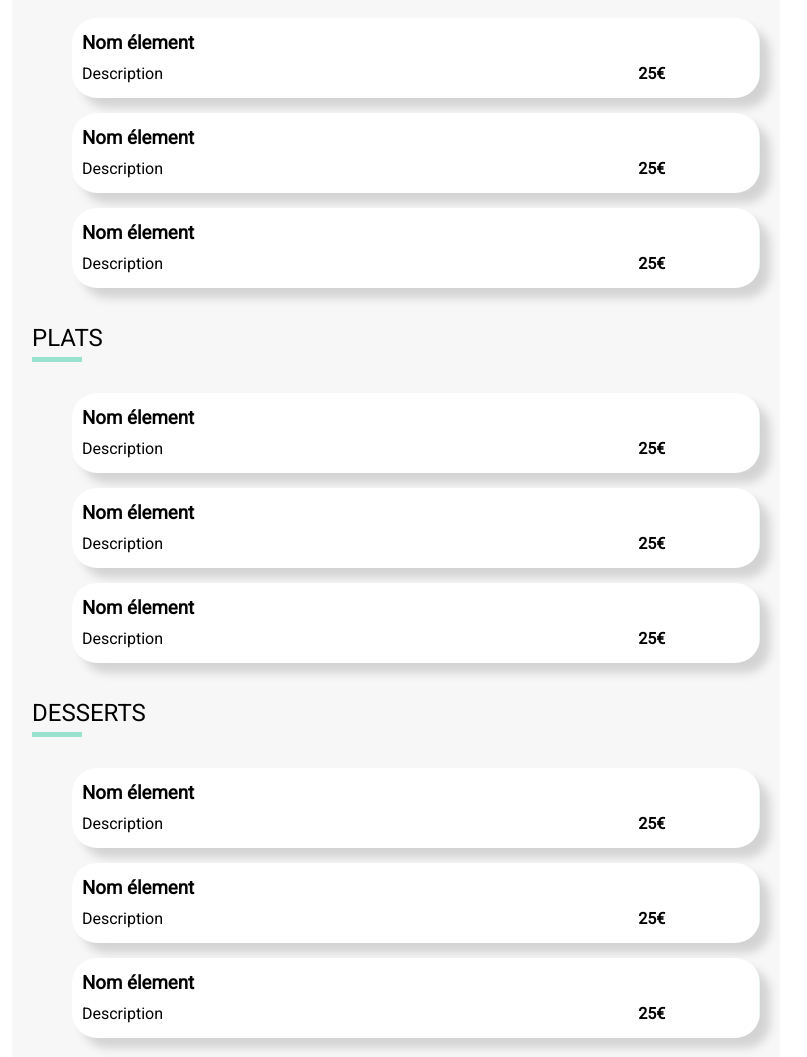
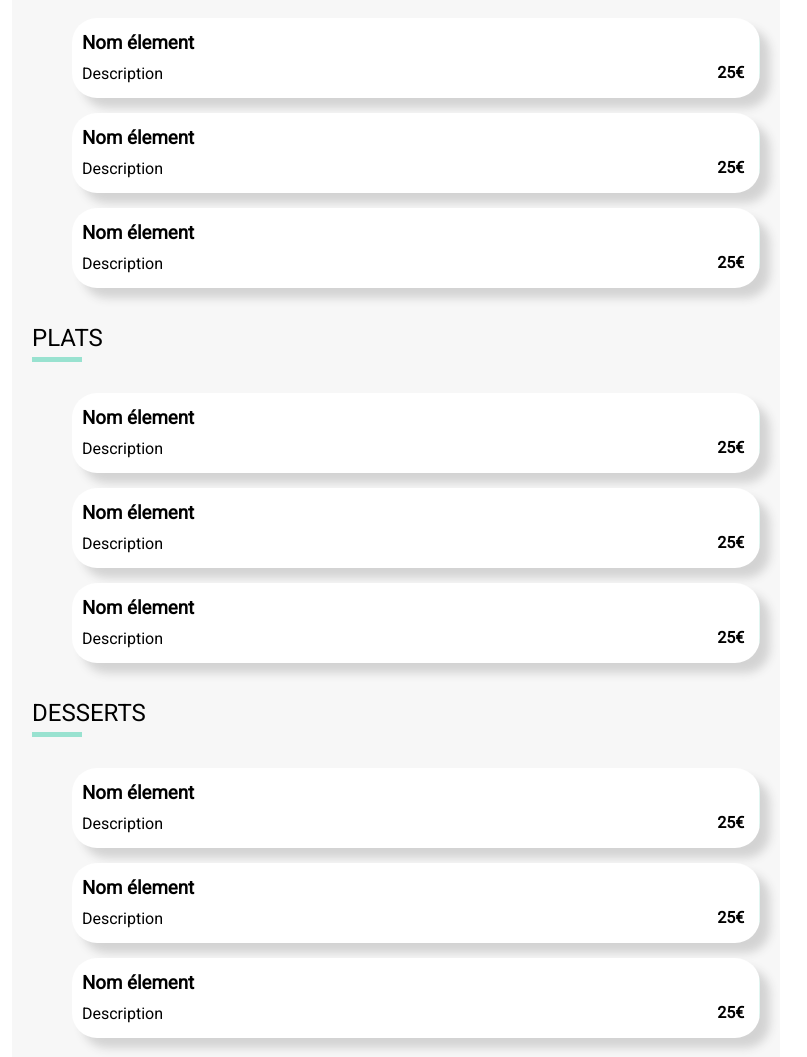
Before and after one commit to Barberousse93/OC-P3-OhMyFood, a website: page pages/restau_1.html in a window 1280 px wide. Shown: the part 349-1406 px from the top of the page, without its empty margins (244-1051 px from the left). Drawn offline with Linux system fonts and the light colour scheme; a web font is replaced by a local one.

Commit message:
mise en place animation check élément

```diff
--- a/pages/restau_1.html
+++ b/pages/restau_1.html
@@ -5,7 +5,8 @@
     <meta charset="UTF-8">
     <meta http-equiv="X-UA-Compatible" content="IE=edge">
     <meta name="viewport" content="width=device-width, initial-scale=1.0">
-    <title>Restaurant 1</title>
+    <!--<link rel="shortcut icon" href="favicon.ico" type="image/ico">-->
+    <title>La Palette de Goût</title>
     <link rel="stylesheet" href="../css/style.css" type="text/css">
     <link rel="preconnect" href="https://fonts.googleapis.com">
     <link rel="preconnect" href="https://fonts.gstatic.com" crossorigin>
@@ -14,11 +15,9 @@
     <link rel="preconnect" href="https://fonts.gstatic.com" crossorigin>
     <link href="https://fonts.googleapis.com/css2?family=Roboto&family=Shrikhand&display=swap" rel="stylesheet">
     <script src="https://kit.fontawesome.com/e02755ea4c.js" crossorigin="anonymous"></script>
-
 </head>
 
 <body>
-
     <header class="entete">
         <div class="entete__retour">
             <!-- fleche retour -->
@@ -58,11 +57,12 @@
                             <p class="carte__menu__liste__element__description__bloc__texte">
                                 Description
                             </p>
-                            <p class="carte__menu__liste__element__description__bloc__prix">
-                                25€
-                            </p>
+
                         </div>
                     </div>
+                    <p class="carte__menu__liste__element__prix">
+                        25€
+                    </p>
                     <div class="carte__menu__liste__element__check">
                         <i class="fa-solid fa-check"></i>
                     </div>
@@ -76,11 +76,12 @@
                             <p class="carte__menu__liste__element__description__bloc__texte">
                                 Description
                             </p>
-                            <p class="carte__menu__liste__element__description__bloc__prix">
-                                25€
-                            </p>
+
                         </div>
                     </div>
+                    <p class="carte__menu__liste__element__prix">
+                        25€
+                    </p>
                     <div class="carte__menu__liste__element__check">
                         <i class="fa-solid fa-check"></i>
                     </div>
@@ -94,11 +95,12 @@
                             <p class="carte__menu__liste__element__description__bloc__texte">
                                 Description
                             </p>
-                            <p class="carte__menu__liste__element__description__bloc__prix">
-                                25€
-                            </p>
+
                         </div>
                     </div>
+                    <p class="carte__menu__liste__element__prix">
+                        25€
+                    </p>
                     <div class="carte__menu__liste__element__check">
                         <i class="fa-solid fa-check"></i>
                     </div>
@@ -118,11 +120,12 @@
                             <p class="carte__menu__liste__element__description__bloc__texte">
                                 Description
                             </p>
-                            <p class="carte__menu__liste__element__description__bloc__prix">
-                                25€
-                            </p>
+
                         </div>
                     </div>
+                    <p class="carte__menu__liste__element__prix">
+                        25€
+                    </p>
                     <div class="carte__menu__liste__element__check">
                         <i class="fa-solid fa-check"></i>
                     </div>
@@ -136,11 +139,12 @@
                             <p class="carte__menu__liste__element__description__bloc__texte">
                                 Description
                             </p>
-                            <p class="carte__menu__liste__element__description__bloc__prix">
-                                25€
-                            </p>
+
                         </div>
                     </div>
+                    <p class="carte__menu__liste__element__prix">
+                        25€
+                    </p>
                     <div class="carte__menu__liste__element__check">
                         <i class="fa-solid fa-check"></i>
                     </div>
@@ -154,11 +158,12 @@
                             <p class="carte__menu__liste__element__description__bloc__texte">
                                 Description
                             </p>
-                            <p class="carte__menu__liste__element__description__bloc__prix">
-                                25€
-                            </p>
+
                         </div>
                     </div>
+                    <p class="carte__menu__liste__element__prix">
+                        25€
+                    </p>
                     <div class="carte__menu__liste__element__check">
                         <i class="fa-solid fa-check"></i>
                     </div>
@@ -179,11 +184,12 @@
                             <p class="carte__menu__liste__element__description__bloc__texte">
                                 Description
                             </p>
-                            <p class="carte__menu__liste__element__description__bloc__prix">
-                                25€
-                            </p>
+
                         </div>
                     </div>
+                    <p class="carte__menu__liste__element__prix">
+                        25€
+                    </p>
                     <div class="carte__menu__liste__element__check">
                         <i class="fa-solid fa-check"></i>
                     </div>
@@ -197,11 +203,12 @@
                             <p class="carte__menu__liste__element__description__bloc__texte">
                                 Description
                             </p>
-                            <p class="carte__menu__liste__element__description__bloc__prix">
-                                25€
-                            </p>
+
                         </div>
                     </div>
+                    <p class="carte__menu__liste__element__prix">
+                        25€
+                    </p>
                     <div class="carte__menu__liste__element__check">
                         <i class="fa-solid fa-check"></i>
                     </div>
@@ -215,11 +222,12 @@
                             <p class="carte__menu__liste__element__description__bloc__texte">
                                 Description
                             </p>
-                            <p class="carte__menu__liste__element__description__bloc__prix">
-                                25€
-                            </p>
+
                         </div>
                     </div>
+                    <p class="carte__menu__liste__element__prix">
+                        25€
+                    </p>
                     <div class="carte__menu__liste__element__check">
                         <i class="fa-solid fa-check"></i>
                     </div>
--- a/scss/style.scss
+++ b/scss/style.scss
@@ -82,7 +82,7 @@
         }
 
         &__liste{
-            box-sizing: border-box;
+            //box-sizing: border-box;
 
             &__element{
                 display: flex;
@@ -116,13 +116,17 @@
                             margin-top: 0;
                             margin-bottom: 0;
                         }
-
-
-                        &__prix{
-                            font-weight: bold;
-                        }
                     }
 
+                }
+
+                &__prix{
+                    font-weight: bold;
+                    align-self: flex-end;
+                    justify-self:flex-end;
+                    margin-right: 5px;
+                    transform: translateX(70px);
+                    transition: transform 0.3s;
                 }
                 &__check{
                     box-sizing: border-box;
@@ -134,13 +138,31 @@
                     height: 80px;
                     border-radius: 0 25px 25px 0;
                     transform: translatex(100%);
+                    transition: transform 0.3s;
 
                     & i{
                         color:white;
                         font-size: 35px;
+                        transition: color 0.3s
 
                     }
                 }
+
+                & i:active{
+                    color:$Couleur-primaire;
+                }
+
+                &:hover &__prix {
+
+                    transform: translatex(0) ;
+                }
+
+                &:hover &__check {
+
+                    transform: translatex(0);
+                }
+
+
             }
 
         }
```
Also changed, not shown: css/style.css, favicon.ico (added), favicon.png (added), 1 other file.
